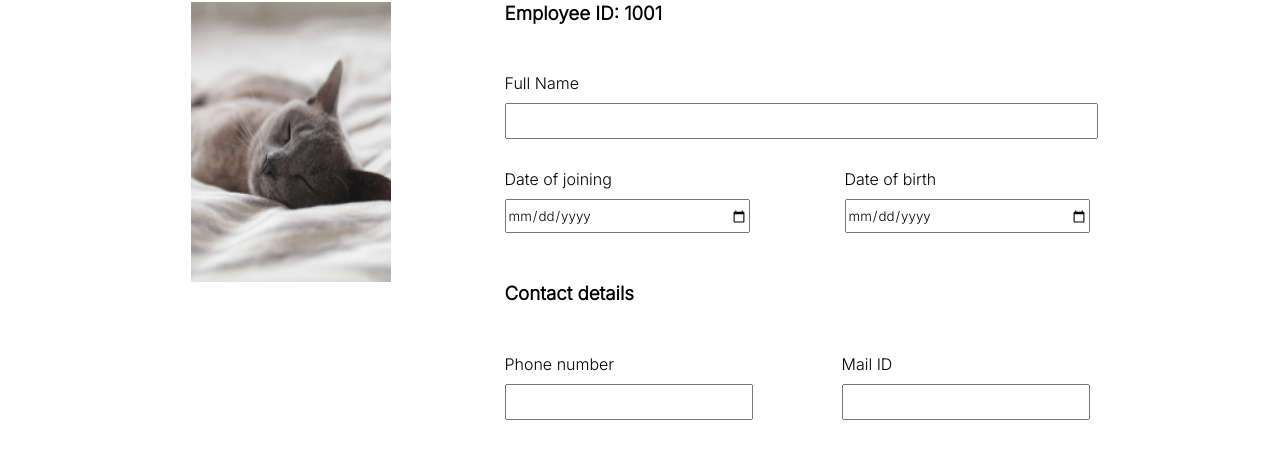
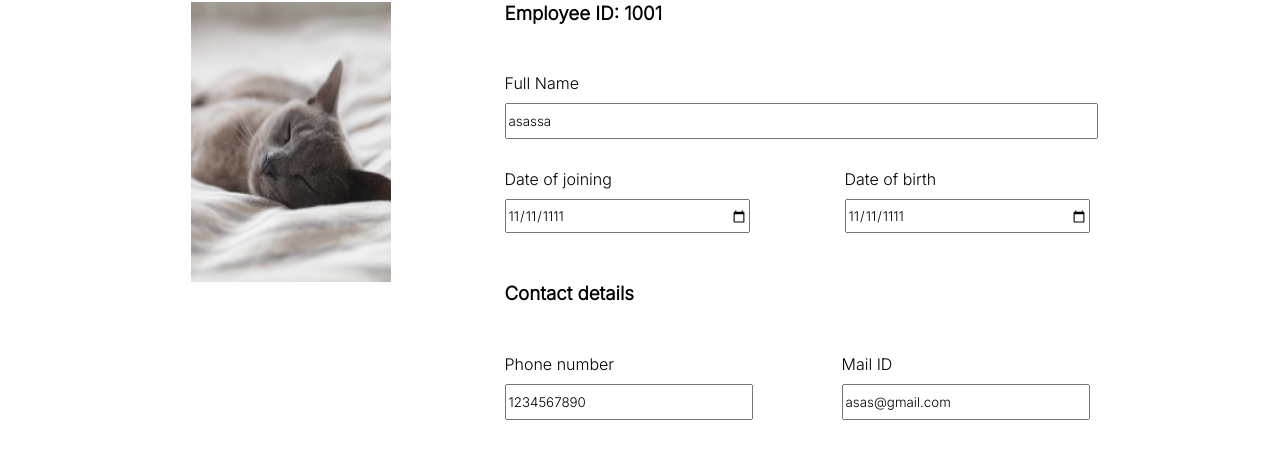
Before and after one commit to sania-salim/HRM-app-react, a React (Vite) app: page /add in a window 1280 px wide. Shown: the part 156-625 px from the top of the page. Built offline with nearby package versions, Linux system fonts and the light colour scheme; no server answers.

Commit message:
corrections with edit form

```diff
--- a/src/components/form/form.tsx
+++ b/src/components/form/form.tsx
@@ -77,11 +77,11 @@ const Form: React.FC<FormProps> = ({ formtype }: FormProps) => {
   console.log("rendering");
 
   const [initialvalues, setInitialvalues] = useState<myObj>({
-    fullName: "",
-    dateOfJoining: "",
-    dateOfBirth: "",
-    mailID: "",
-    phoneNumber: "",
+    fullName: "asassa",
+    dateOfJoining: "1111-11-11",
+    dateOfBirth: "1111-11-11",
+    mailID: "asas@gmail.com",
+    phoneNumber: "1234567890",
     skills: [],
     // workStatus: "",
   });
@@ -98,7 +98,7 @@ const Form: React.FC<FormProps> = ({ formtype }: FormProps) => {
     selectOptions | undefined
   >(DesignationOptions[0]);
 
-  const [valueSingleLocation, setValueSingleLocationS] = useState<
+  const [valueSingleLocation, setValueSingleLocation] = useState<
     selectOptions | undefined
   >(LocationOptions[0]);
 
@@ -134,6 +134,14 @@ const Form: React.FC<FormProps> = ({ formtype }: FormProps) => {
           skills: temp?.skills,
           // workStatus: emp.workStatus,
         });
+
+        setValueSingleDesignation(temp?.designation);
+        setValueMultipleSkill(temp?.skills);
+
+        const extra = JSON.parse(temp.moreDetails);
+
+        setValueSingleLocation(extra.location);
+        setValueSingleWork(extra.workStatus);
       })
       .catch((err) => {
         console.log("error in getting table:", err);
@@ -213,7 +221,7 @@ const Form: React.FC<FormProps> = ({ formtype }: FormProps) => {
       moredetails(valueSingleLocation, valueSingleWork);
 
       //mapping skills
-      const skillToPost = valueMultipleSkill.map((obj) => obj.value);
+      const skillToPost = valueMultipleSkill.map((obj) => Number(obj.value));
 
       // object to push upon submission
       const newEntry = {
@@ -225,36 +233,38 @@ const Form: React.FC<FormProps> = ({ formtype }: FormProps) => {
         dob: values.dateOfBirth,
         dateOfJoining: values.dateOfJoining,
         departmentId: 4,
-        roleId: 0,
+        // roleId: 0,
         // skills: valueMultipleSkill,
         skills: skillToPost,
-        moreDetails: moreDetailsObject,
+        moreDetails: JSON.stringify(moreDetailsObject),
         salary: "345345",
         address: "Back street",
       };
 
       if (formtype === addForm) {
         // employeeList.push(newEntry);
+        console.log(JSON.stringify(newEntry, null, 2));
+
         postData("/employee", newEntry)
           .then((res) => {
             console.log("done", res);
+            updateData({ name: newEntry.firstName, message: "has been added" });
+            navigate("/");
           })
           .catch((err) => {
             console.log("error in posting new employee", err);
           });
-
-        updateData({ name: newEntry.firstName, message: "has been added" });
-        navigate("/");
       } else if (formtype === editForm) {
-        console.log(fetchID);
-
         editData(`/employee/${fetchID}`, newEntry)
           .then((res) => {
             console.log(res, "response udpate");
+            updateData({
+              name: newEntry.firstName,
+              message: "has been edited",
+            });
+            navigate("/");
           })
           .catch((err) => console.log(err, "udpate error"));
-        updateData({ name: newEntry.firstName, message: "has been edited" });
-        navigate("/");
       }
     },
 
@@ -369,8 +379,6 @@ const Form: React.FC<FormProps> = ({ formtype }: FormProps) => {
           <h3>{formContent.employmentDetailsHeading}</h3>
           <FormDivider>
             <FormFieldDivider>
-              {/* <CustomSelect></CustomSelect> */}
-              {/* Skills dropdown - multi-select */}
               <LabelForm>{formContent.skillSelectLabel}</LabelForm>
               <Select
                 multiple
@@ -407,7 +415,7 @@ const Form: React.FC<FormProps> = ({ formtype }: FormProps) => {
               <Select
                 options={LocationOptions}
                 value={valueSingleLocation}
-                onChange={(o) => setValueSingleLocationS(o)}
+                onChange={(o) => setValueSingleLocation(o)}
               ></Select>
             </FormFieldDivider>
           </FormDivider>
```
